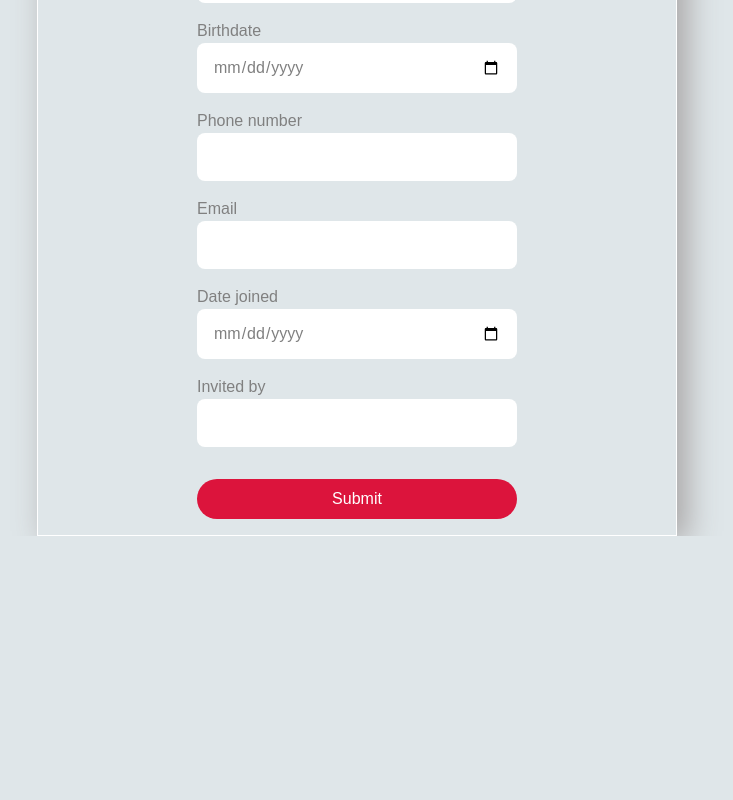
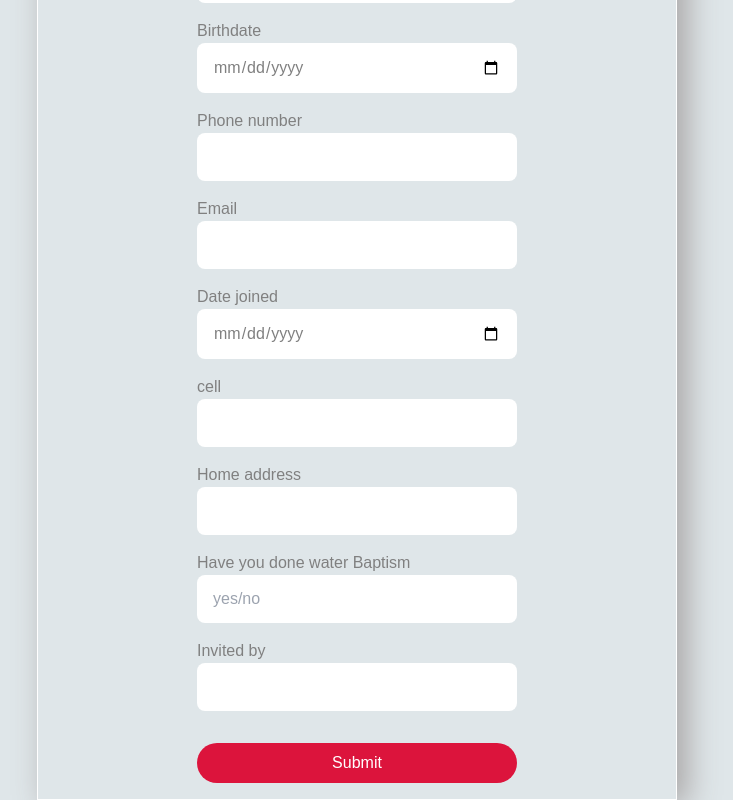
Before and after one commit to Albertdofficial/christ_embassy_auxano, a React (Create React App) app: page /signup in a window 1280 px wide. Shown: the part 434-1234 px from the top of the page, without its empty margins (283-1016 px from the left). Before the commit the page ends 970 px from the top, so only its background shows below. Built offline with nearby package versions, Linux system fonts and the light colour scheme; no server answers; the database is empty.

Commit message:
third  commit

```diff
--- a/src/components/App.js
+++ b/src/components/App.js
@@ -29,6 +29,9 @@ export default function App() {
   const email = useRef("");
   const date = useRef("");
   const invitedBy = useRef("");
+  const cell = useRef("")
+  const address = useRef("")
+  const hasDoneWaterBaptism = useRef("")
 
   // get data from firebase
   useEffect(() => {
@@ -61,6 +64,9 @@ export default function App() {
     email.current.value = "";
     date.current.value = "";
     invitedBy.current.value = "";
+    cell.current.value = ''
+    address.current.value = ''
+    hasDoneWaterBaptism.current.value = ''
   };
 
   const handleSubmit = async (e) => {
@@ -76,6 +82,9 @@ export default function App() {
       email: email.current.value,
       date: date.current.value,
       invitedBy: invitedBy.current.value,
+      cell:cell.current.value,
+      address:address.current.value,
+      hasDoneWaterBaptism:hasDoneWaterBaptism.current.value
     };
 
     //add a document to a firebase document
@@ -85,7 +94,7 @@ export default function App() {
       console.log(err);
     }
 
-    // resetForm();
+    resetForm();
 
     console.log(doc);
   };
@@ -110,6 +119,9 @@ export default function App() {
               email={email}
               date={date}
               invitedBy={invitedBy}
+              cell={cell}
+              address={address}
+              hasDoneWaterBaptism={hasDoneWaterBaptism}
             />
           </Route>
           <Route path="/about">
--- a/src/components/Signup.js
+++ b/src/components/Signup.js
@@ -11,6 +11,9 @@ export default function Signup({
   birthDate,
   email,
   date,
+  cell,
+  address,
+  hasDoneWaterBaptism,
   invitedBy
 }) {
   return (
@@ -67,6 +70,24 @@ export default function Signup({
         </div>
         <div className="member-detail">
           <label>
+            <span>cell</span>
+            <input type="text" ref={cell} required/>
+          </label>
+        </div>
+        <div className="member-detail">
+          <label>
+            <span>Home address </span>
+            <input type="text" ref={address} required/>
+          </label>
+        </div>
+        <div className="member-detail">
+          <label>
+            <span>Have you done water Baptism </span>
+            <input placeholder="yes/no" type="text" ref={hasDoneWaterBaptism} required/>
+          </label>
+        </div>
+        <div className="member-detail">
+          <label>
             <span>Invited by</span>
             <input type="text" ref={invitedBy} required/>
           </label>
```
